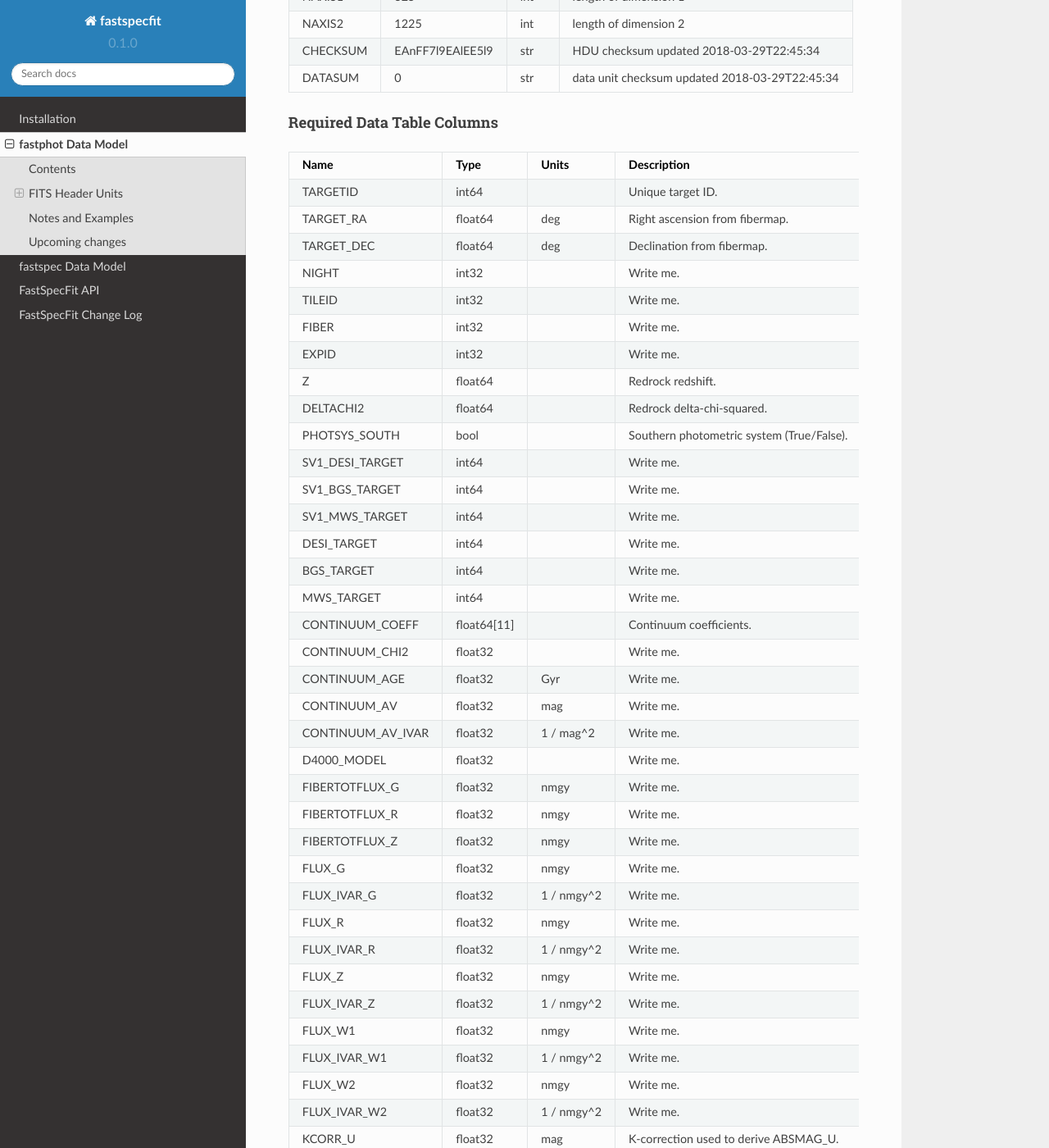
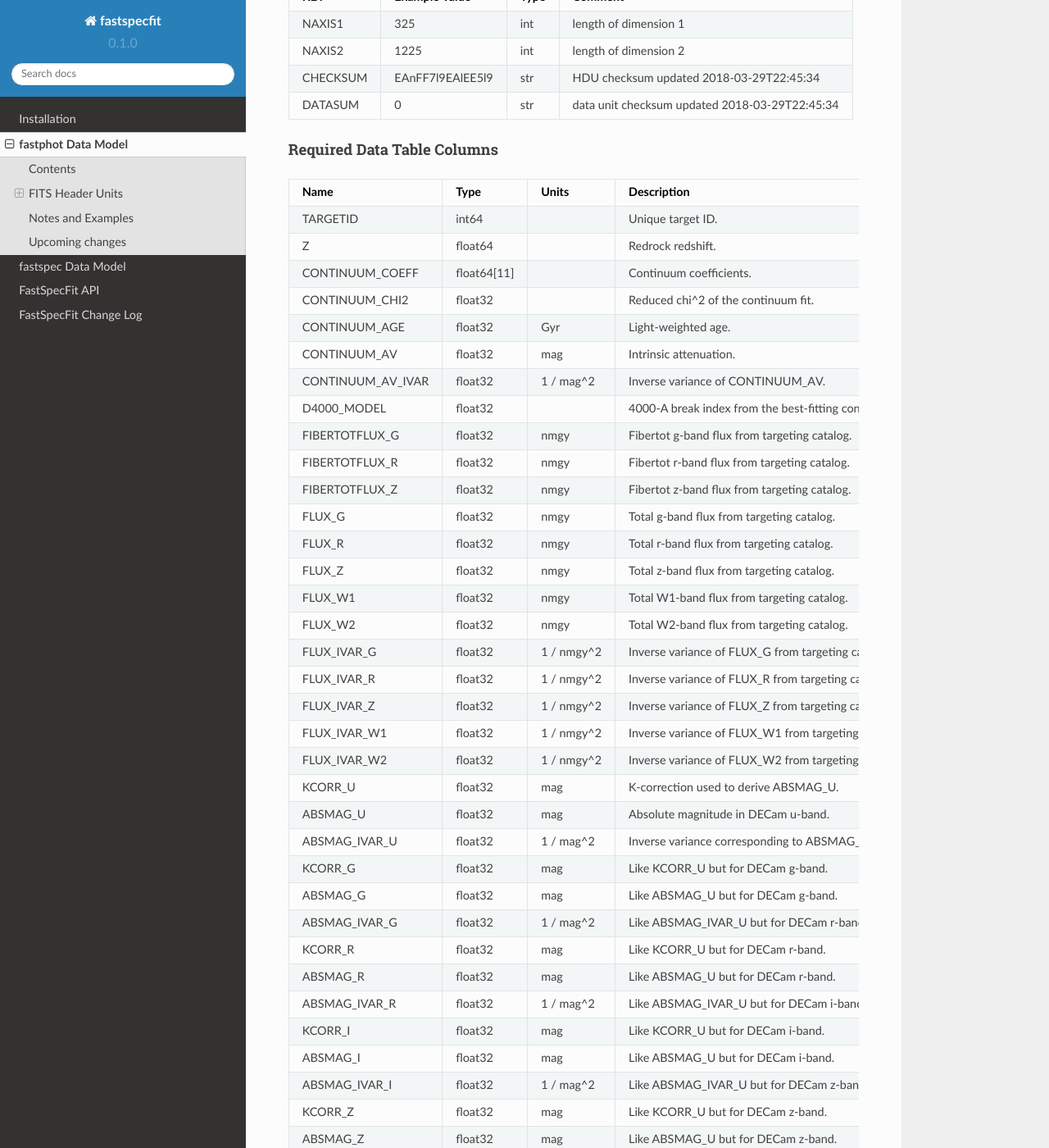
Before and after one commit to desihub/fastspecfit, a Sphinx documentation site: the page built from doc/fastphot.rst, in a window 1280 px wide and 1400 px high, scrolled down 1180 px. Shown: the whole window at 82% size. Built offline with Sphinx 7.4.7 and the Read the Docs theme 2.0.0, drawn with Linux system fonts in a browser that asks for light colours; some of the changed text lies outside the part shown.

Commit message:
update fastphot data model doc

```diff
--- a/doc/fastphot.rst
+++ b/doc/fastphot.rst
@@ -67,40 +68,26 @@ Required Data Table Columns
 Name                   Type        Units      Description
 ====================== =========== ========== ==========================================
               TARGETID   int64                Unique target ID.
-             TARGET_RA float64            deg Right ascension from fibermap.
-            TARGET_DEC float64            deg Declination from fibermap.
-                 NIGHT   int32                Write me.
-                TILEID   int32                Write me.
-                 FIBER   int32                Write me.
-                 EXPID   int32                Write me.
                      Z float64                Redrock redshift.
-             DELTACHI2 float64                Redrock delta-chi-squared.
-         PHOTSYS_SOUTH    bool                Southern photometric system (True/False).
-       SV1_DESI_TARGET   int64                Write me.
-        SV1_BGS_TARGET   int64                Write me.
-        SV1_MWS_TARGET   int64                Write me.
-           DESI_TARGET   int64                Write me.
-            BGS_TARGET   int64                Write me.
-            MWS_TARGET   int64                Write me.
        CONTINUUM_COEFF float64[11]            Continuum coefficients.
-        CONTINUUM_CHI2 float32                Write me.
-         CONTINUUM_AGE float32            Gyr Write me.
-          CONTINUUM_AV float32            mag Write me.
-     CONTINUUM_AV_IVAR float32     1 / mag^2  Write me.
-           D4000_MODEL float32                Write me.
-        FIBERTOTFLUX_G float32           nmgy Write me.
-        FIBERTOTFLUX_R float32           nmgy Write me.
-        FIBERTOTFLUX_Z float32           nmgy Write me.
-                FLUX_G float32           nmgy Write me.
-           FLUX_IVAR_G float32     1 / nmgy^2 Write me.
-                FLUX_R float32           nmgy Write me.
-           FLUX_IVAR_R float32     1 / nmgy^2 Write me.
-                FLUX_Z float32           nmgy Write me.
-           FLUX_IVAR_Z float32     1 / nmgy^2 Write me.
-               FLUX_W1 float32           nmgy Write me.
-          FLUX_IVAR_W1 float32     1 / nmgy^2 Write me.
-               FLUX_W2 float32           nmgy Write me.
-          FLUX_IVAR_W2 float32     1 / nmgy^2 Write me.
+        CONTINUUM_CHI2 float32                Reduced chi^2 of the continuum fit.
+         CONTINUUM_AGE float32            Gyr Light-weighted age.
+          CONTINUUM_AV float32            mag Intrinsic attenuation.
+     CONTINUUM_AV_IVAR float32     1 / mag^2  Inverse variance of CONTINUUM_AV.
+           D4000_MODEL float32                4000-A break index from the best-fitting continuum model.
+        FIBERTOTFLUX_G float32           nmgy Fibertot g-band flux from targeting catalog.
+        FIBERTOTFLUX_R float32           nmgy Fibertot r-band flux from targeting catalog.
+        FIBERTOTFLUX_Z float32           nmgy Fibertot z-band flux from targeting catalog.
+                FLUX_G float32           nmgy Total g-band flux from targeting catalog.
+                FLUX_R float32           nmgy Total r-band flux from targeting catalog.
+                FLUX_Z float32           nmgy Total z-band flux from targeting catalog.
+               FLUX_W1 float32           nmgy Total W1-band flux from targeting catalog.
+               FLUX_W2 float32           nmgy Total W2-band flux from targeting catalog.
+           FLUX_IVAR_G float32     1 / nmgy^2 Inverse variance of FLUX_G from targeting catalog.
+           FLUX_IVAR_R float32     1 / nmgy^2 Inverse variance of FLUX_R from targeting catalog.
+           FLUX_IVAR_Z float32     1 / nmgy^2 Inverse variance of FLUX_Z from targeting catalog.
+          FLUX_IVAR_W1 float32     1 / nmgy^2 Inverse variance of FLUX_W1 from targeting catalog.
+          FLUX_IVAR_W2 float32     1 / nmgy^2 Inverse variance of FLUX_W2 from targeting catalog.
                KCORR_U float32            mag K-correction used to derive ABSMAG_U.
               ABSMAG_U float32            mag Absolute magnitude in DECam u-band.
          ABSMAG_IVAR_U float32      1 / mag^2 Inverse variance corresponding to ABSMAG_U.
@@ -121,6 +108,49 @@ Name                   Type        Units      Description
         ABSMAG_IVAR_W1 float32      1 / mag^2 Like ABSMAG_IVAR_U but for DECam W1-band.
 ====================== =========== ========== ==========================================
 
+HDU02
+-----
+
+EXTNAME = METADATA
+
+Fitting results. Checksum not yet implemented.
+
+Required Header Keywords
+~~~~~~~~~~~~~~~~~~~~~~~~
+
+======== ================ ==== ==============================================
+KEY      Example Value    Type Comment
+======== ================ ==== ==============================================
+NAXIS1   325              int  length of dimension 1
+NAXIS2   1225             int  length of dimension 2
+CHECKSUM EAnFF7l9EAlEE5l9 str  HDU checksum updated 2018-03-29T22:45:34
+DATASUM  0                str  data unit checksum updated 2018-03-29T22:45:34
+======== ================ ==== ==============================================
+
+Required Data Table Columns
+~~~~~~~~~~~~~~~~~~~~~~~~~~~
+
+====================== =========== ========== ==========================================
+Name                   Type        Units      Description
+====================== =========== ========== ==========================================
+              TARGETID   int64                Unique target ID.
+                    RA float64            deg Right ascension from target catalog.
+                   DEC float64            deg Declination from target catalog.
+                 FIBER   int32                Fiber ID number [1-5000]
+                TILEID   int32                Tile ID number.
+                 NIGHT   int32                Night (not present when fitting coadds).
+                 EXPID   int32                Exposure ID number (not present when fitting coadds).
+             DELTACHI2 float64                Redrock delta-chi-squared.
+              SPECTYPE    str6                Redrock spectral classification.
+               PHOTSYS    str1                Photometric system ('N' or 'S').
+       SV1_DESI_TARGET   int64                SV1 DESI targeting bit.
+        SV1_BGS_TARGET   int64                SV1 BGS targeting bit.
+        SV1_MWS_TARGET   int64                SV1 MWS targeting bit.
+           DESI_TARGET   int64                DESI targeting bit.
+            BGS_TARGET   int64                BGS targeting bit.
+            MWS_TARGET   int64                MWS targeting bit.
+====================== =========== ========== ==========================================
+
 Notes and Examples
 ==================
 
```
Also changed, not shown: other parts of doc/fastphot.rst (+2 -1 lines).
